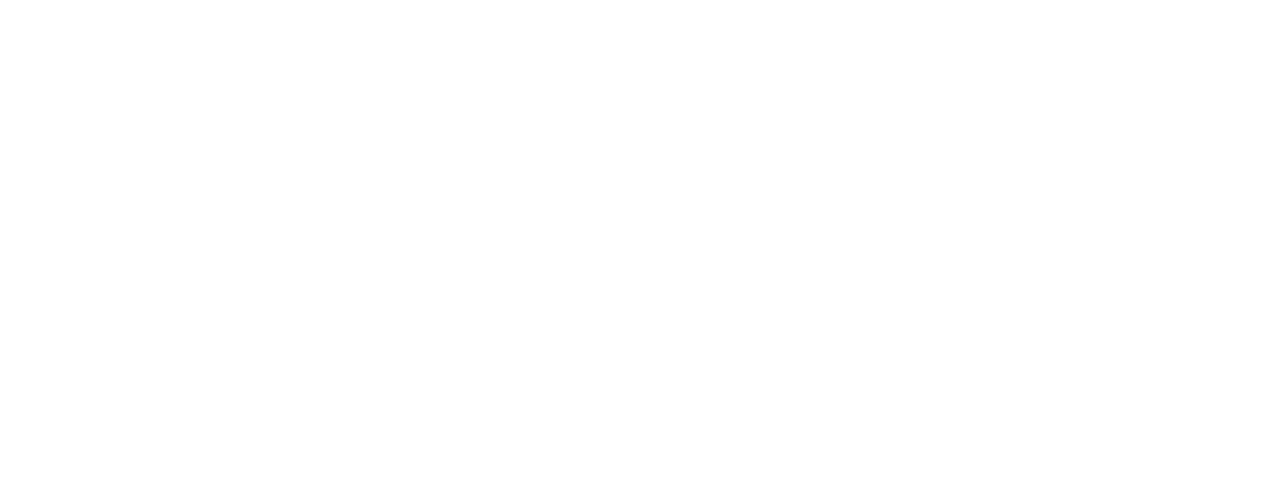
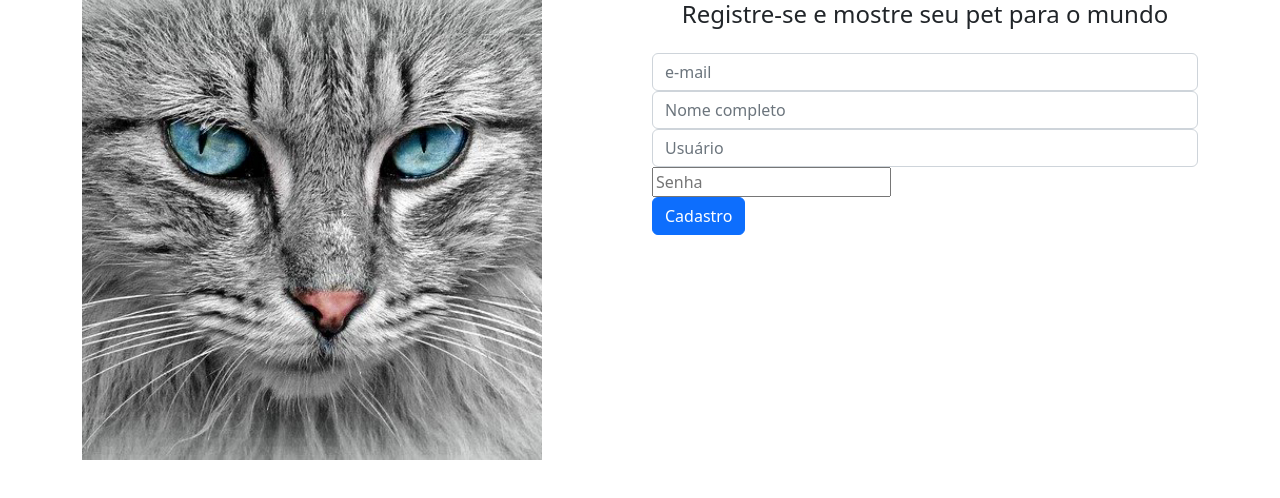
Before and after one commit to rodrigowe1988/gatitobook, an Angular app: page /home/novo-usuario in a window 1280 px wide. Before the commit this address led to /. Shown: the top 498 px of the page. Built offline with nearby package versions, Linux system fonts and the light colour scheme.

Commit message:
criando componente

```diff
--- a/src/app/home/home.module.ts
+++ b/src/app/home/home.module.ts
@@ -6,9 +6,10 @@
 import { HomeComponent } from './components/home/home.component';
 import { FormsModule } from '@angular/forms';
 import { MensagemModule } from '../components/mensagem/mensagem.module';
+import { NovoUsuarioComponent } from './novo-usuario/novo-usuario.component';
 
 @NgModule({
-  declarations: [HomeComponent, LoginComponent],
+  declarations: [HomeComponent, LoginComponent, NovoUsuarioComponent],
   imports: [CommonModule, HomeRoutingModule, FormsModule, MensagemModule],
   exports: [HomeComponent],
 })
--- /dev/null
+++ b/src/app/home/novo-usuario/novo-usuario.component.html
@@ -0,0 +1,18 @@
+<h4 class="text-center">Registre-se e mostre seu pet para o mundo</h4>
+
+<form class="form mt-4">
+	<div class="form-group">
+		<input class="form-control" type="email" placeholder="e-mail">
+	</div>
+	<div class="form-group">
+		<input class="form-control" type="text" placeholder="Nome completo">
+	</div>
+	<div class="form-group">
+		<input class="form-control" type="text" placeholder="Usuário">
+	</div>
+	<div class="form-group">
+		<input type="password" class="fomr-control" placeholder="Senha">
+	</div>
+
+	<button class="btn btn-primary btn-block">Cadastro</button>
+</form>
--- /dev/null
+++ b/src/app/home/novo-usuario/novo-usuario.component.ts
@@ -0,0 +1,15 @@
+import { Component, OnInit } from '@angular/core';
+
+@Component({
+  selector: 'app-novo-usuario',
+  templateUrl: './novo-usuario.component.html',
+  styleUrls: ['./novo-usuario.component.css']
+})
+export class NovoUsuarioComponent implements OnInit {
+
+  constructor() { }
+
+  ngOnInit(): void {
+  }
+
+}
```
Also changed, not shown: src/app/home/home-routing.module.ts (+11 -4 lines), src/app/home/novo-usuario/novo-usuario.component.css (added), 1 other file (tests, documents, lock files or other folders).
